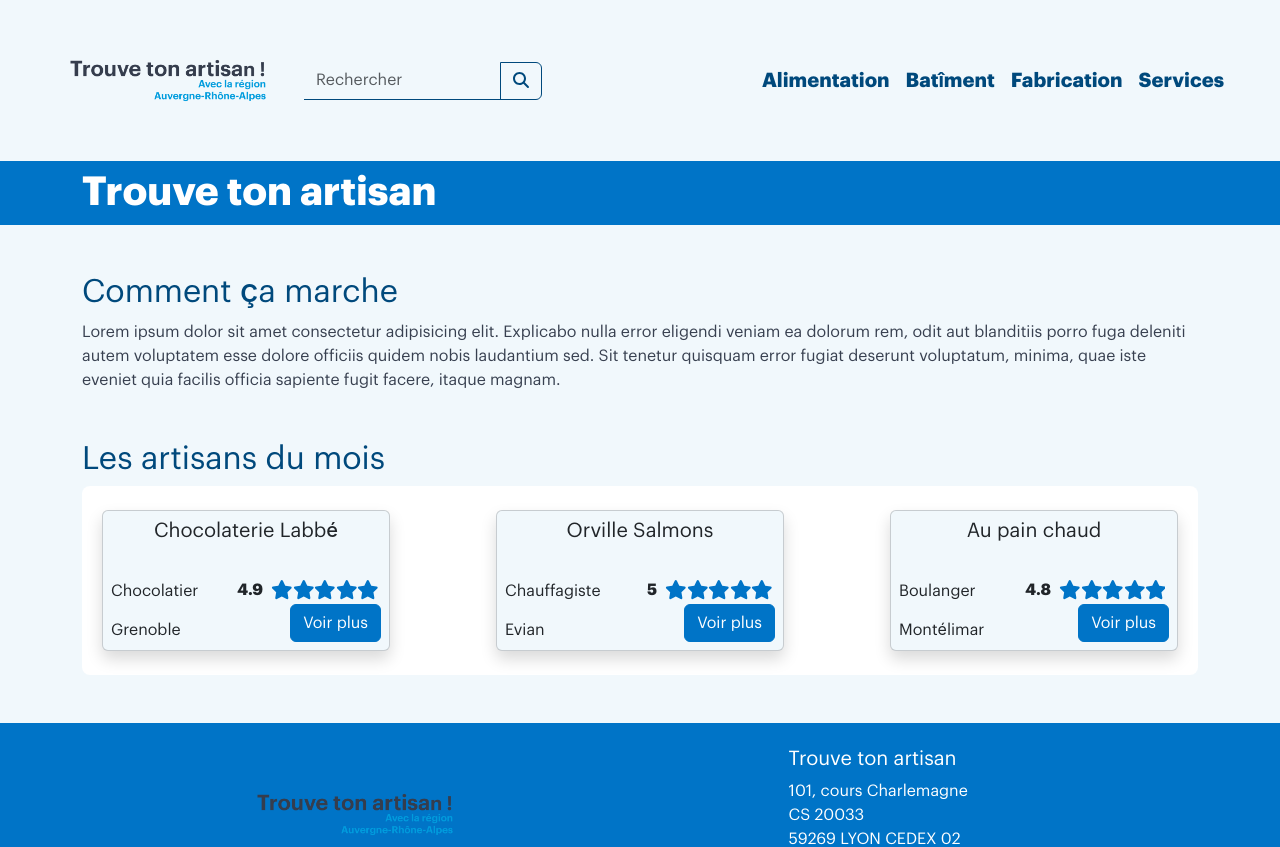
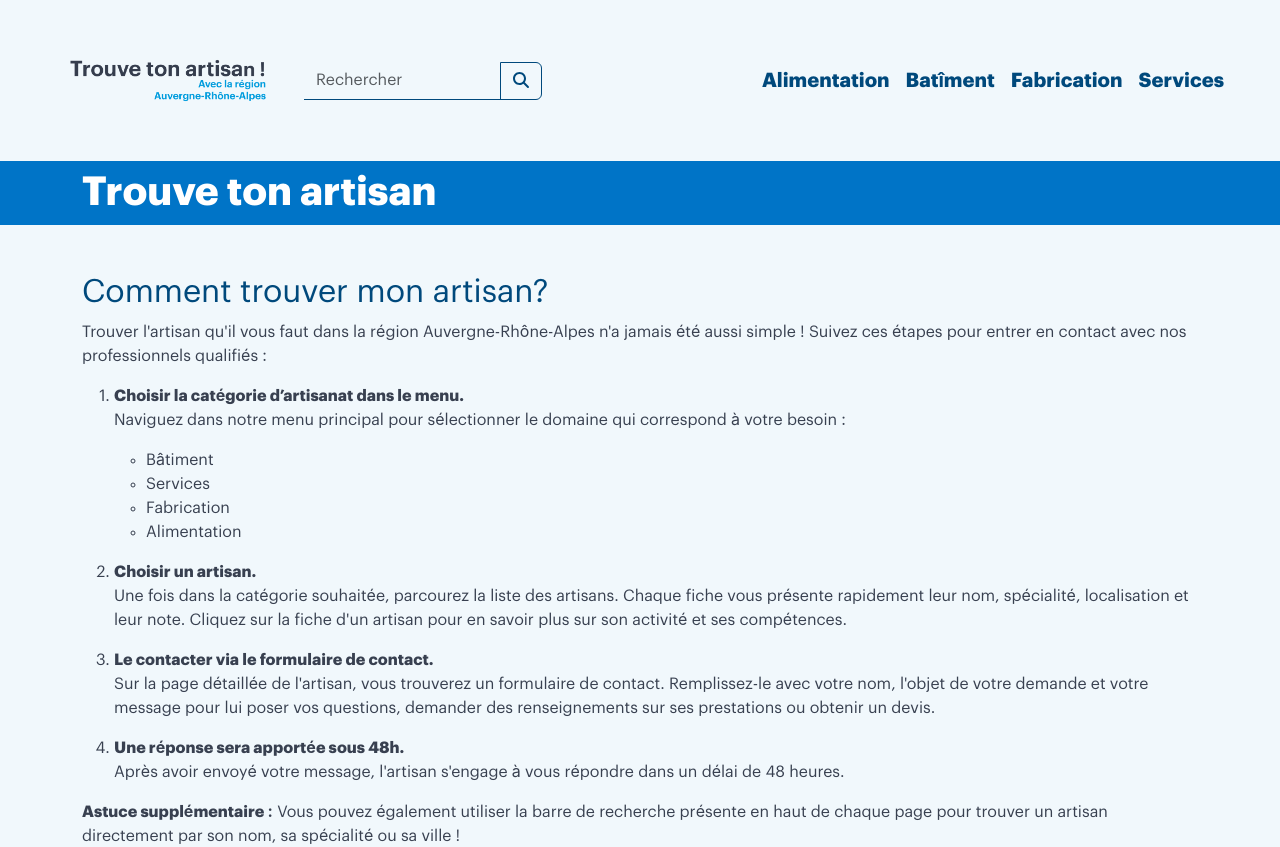
Before and after one commit to Laeti-Challant/trouve-ton-artisan, a React (Vite) app: page / in a window 1280 px wide. Shown: the top 847 px of the page. Built offline with nearby package versions, Linux system fonts and the light colour scheme.

Commit message:
feat: enhance Home component content and update PageNotFound title to English

```diff
--- a/src/components/pages/Home.tsx
+++ b/src/components/pages/Home.tsx
@@ -19,14 +19,57 @@ export default function Home() {
           </Container>
         </div>
         <Container className="my-5">
-          <h2 className="text-secondary">Comment ça marche</h2>
+          <h2 className="text-secondary">Comment trouver mon artisan?</h2>
           <p>
-            Lorem ipsum dolor sit amet consectetur adipisicing elit. Explicabo
-            nulla error eligendi veniam ea dolorum rem, odit aut blanditiis
-            porro fuga deleniti autem voluptatem esse dolore officiis quidem
-            nobis laudantium sed. Sit tenetur quisquam error fugiat deserunt
-            voluptatum, minima, quae iste eveniet quia facilis officia sapiente
-            fugit facere, itaque magnam.
+            Trouver l'artisan qu'il vous faut dans la région
+            Auvergne-Rhône-Alpes n'a jamais été aussi simple ! Suivez ces étapes
+            pour entrer en contact avec nos professionnels qualifiés :
+          </p>
+          <ol>
+            <li>
+              <strong>Choisir la catégorie d’artisanat dans le menu.</strong>
+              <p>
+                Naviguez dans notre menu principal pour sélectionner le domaine
+                qui correspond à votre besoin :
+              </p>
+              <ul className="mb-3">
+                <li>Bâtiment</li>
+                <li>Services</li>
+                <li>Fabrication</li>
+                <li>Alimentation</li>
+              </ul>
+            </li>
+            <li>
+              <strong>Choisir un artisan.</strong>
+              <p>
+                Une fois dans la catégorie souhaitée, parcourez la liste des
+                artisans. Chaque fiche vous présente rapidement leur nom,
+                spécialité, localisation et leur note. Cliquez sur la fiche d'un
+                artisan pour en savoir plus sur son activité et ses compétences.
+              </p>
+            </li>
+            <li>
+              <strong>Le contacter via le formulaire de contact.</strong>
+              <p>
+                Sur la page détaillée de l'artisan, vous trouverez un formulaire
+                de contact. Remplissez-le avec votre nom, l'objet de votre
+                demande et votre message pour lui poser vos questions, demander
+                des renseignements sur ses prestations ou obtenir un devis.
+              </p>
+            </li>
+            <li>
+              <strong>Une réponse sera apportée sous 48h.</strong>
+              <p>
+                Après avoir envoyé votre message, l'artisan s'engage à vous
+                répondre dans un délai de 48 heures.
+              </p>
+            </li>
+          </ol>
+          <p>
+            <strong>Astuce supplémentaire :</strong> Vous pouvez également
+            utiliser la barre de recherche présente en haut de chaque page pour
+            trouver un artisan directement par son nom, sa spécialité ou sa
+            ville !
           </p>
         </Container>
         <Container>
--- a/src/components/pages/PageNotFound.tsx
+++ b/src/components/pages/PageNotFound.tsx
@@ -9,7 +9,7 @@ export default function PageNotFound() {
         content="La page que vous cherchez n'existe pas."
       />
       <main className="text-center my-5">
-        <h1 className="display-4">404 - Page non trouvée</h1>
+        <h1 className="display-4">404 - Page not found</h1>
         <p className="lead">Désolé, la page que vous cherchez n'existe pas.</p>
         <Link to="/" className="btn btn-primary">
           Retour à l'accueil
```
